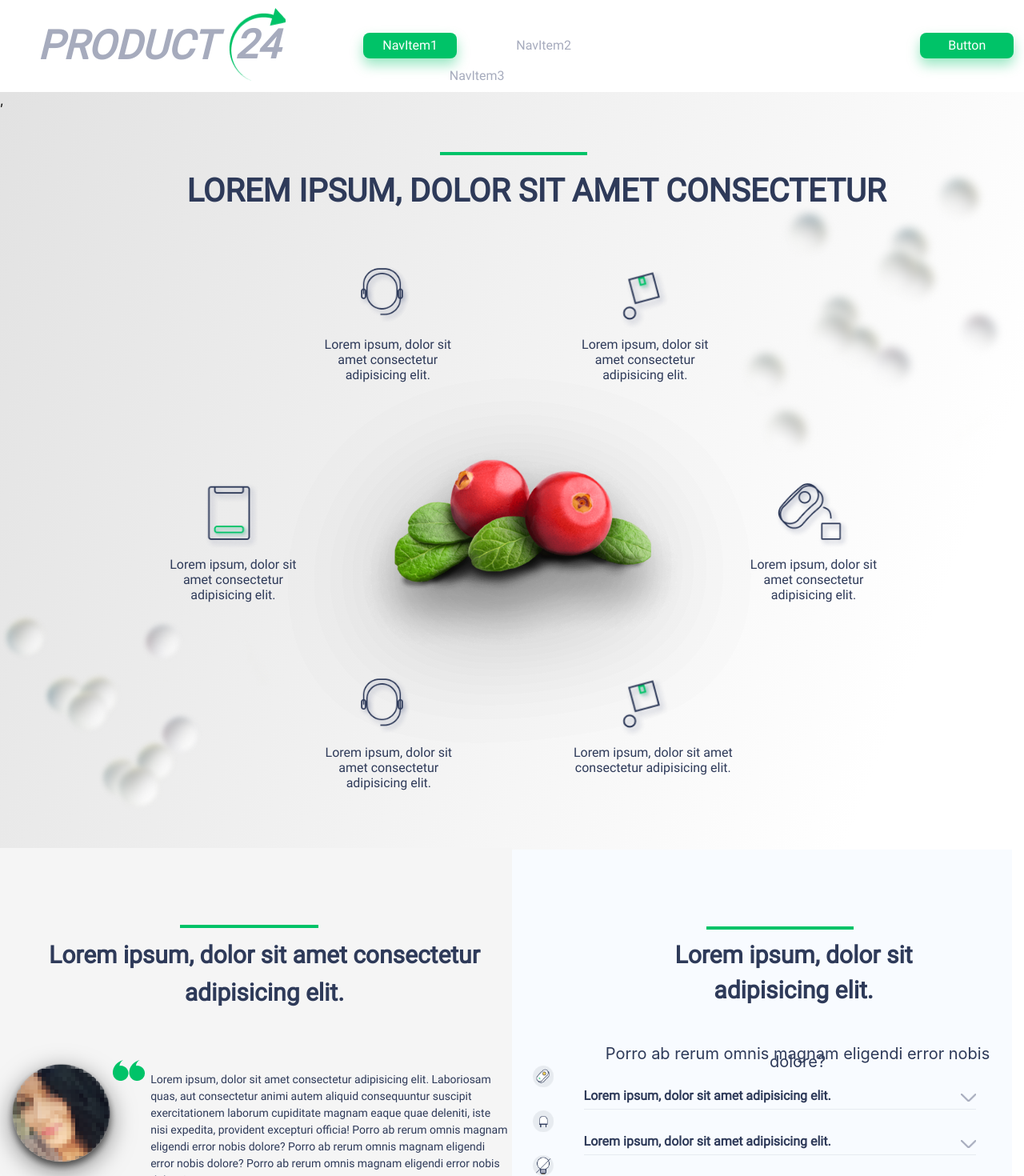
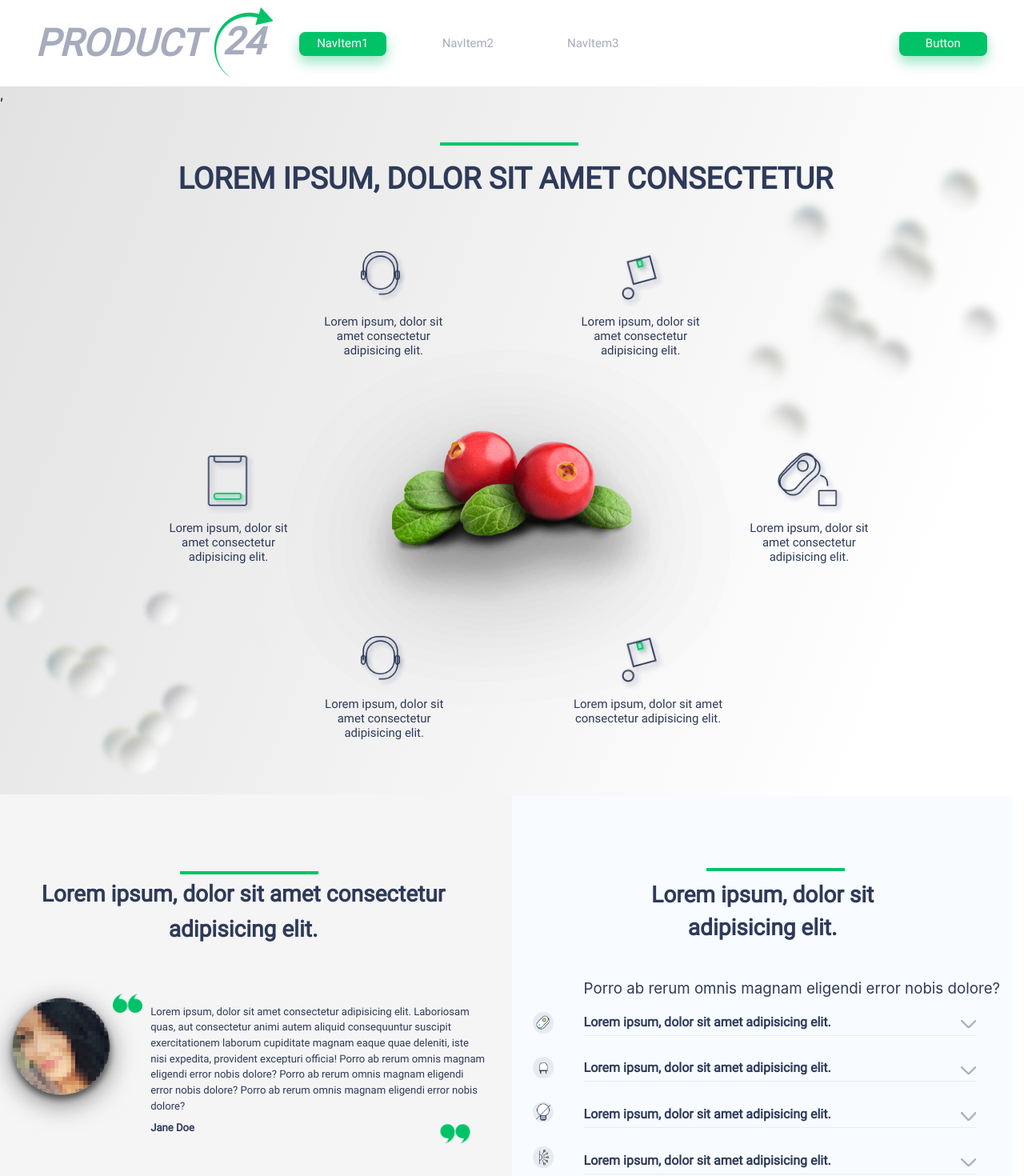
Before and after one commit to denosaur98/Tesonero, a React (Create React App) app: page / in a window 1280 px wide. Shown: the top 1470 px of the page at 80% size. Built offline with nearby package versions, Linux system fonts and the light colour scheme.

Commit message:
mibile90proc

```diff
--- a/src/components/header/Header.module.css
+++ b/src/components/header/Header.module.css
@@ -173,76 +173,76 @@
   .header_container {
     display: flex;
     position: absolute;
-    height: 120px;
+    height: 8.785vw;
     width: 99%;
   }
   .header_left {
     display: flex;
   }
   .logo_text {
-    margin-top: 20px;
-    margin-left: 47px;
+    margin-top: 1.464vw;
+    margin-left: 3.441vw;
     font-family: 'Roboto';
-    height: 75px;
-    left: 87px;
+    height: 5.490vw;
+    left: 6.369vw;
     font-style: italic;
     font-weight: 700;
-    font-size: 50px;
+    font-size: 3.660vw;
     line-height: 150%;
     text-transform: uppercase;
     color: #A6ABBD;
   }
   .logo {
     background-image: url('./Group7.png');
-    height: 92.75px;
-    width: 78.18px;
+    height: 6.790vw;
+    width: 5.723vw;
     position: relative;
     font-family: 'Roboto';
-    height: 75px;
-    top: 10px;
-    left: 15px;
+    height: 5.490vw;
+    top: 0.732vw;
+    left: 1.098vw;
     font-style: italic;
     font-weight: 700;
-    font-size: 50px;
+    font-size: 3.660vw;
     text-transform: uppercase;
     color: #A6ABBD;
     background-size: cover;
-    padding-top: 17px;
+    padding-top: 1.245vw;
   }
   .btns_left_container {
     position: relative;
-    top: 35px;
+    top: 2.662vw;
   }
   .btns {
     cursor: pointer;
     border: none;
-    width: 117px;
-    height: 32px;
-    margin-left: 50px;
-    margin-top: 6px;
+    width: 8.565vw;
+    height: 2.343vw;
+    margin-left: 3.660vw;
+    margin-top: 0.439vw;
     background: #00C368;
     box-shadow: 0px 8px 16px rgba(0, 195, 104, 0.4);
-    border-radius: 8px;
+    border-radius: 0.586vw;
     font-family: 'Roboto';
     font-style: normal;
     font-weight: 400;
-    font-size: 16px;
+    font-size: 1.171vw;
     line-height: 150%;
     color: #FFFFFF;
   }
   .btns:hover {
     cursor: pointer;
-    width: 117px;
-    height: 32px;
-    margin-left: 50px;
-    margin-top: 6px;
+    width: 8.565vw;
+    height: 2.343vw;
+    margin-left: 3.660vw;
+    margin-top: 0.439vw;
     background: #A6ABBD;
     box-shadow: 0px 8px 16px #A6ABBD;;
-    border-radius: 8px;
+    border-radius: 0.586vw;
     font-family: 'Roboto';
     font-style: normal;
     font-weight: 400;
-    font-size: 16px;
+    font-size: 1.171vw;
     line-height: 150%;
     color: #FFFF;
     border: none;
@@ -251,32 +251,32 @@
   .noact {
     cursor: pointer;
     border: none;
-    width: 117px;
-    height: 32px;
-    margin-left: 50px;
-    margin-top: 6px;
+    width: 8.565vw;
+    height: 2.343vw;
+    margin-left: 3.660vw;
+    margin-top: 0.439vw;
     background: none;
-    border-radius: 8px;
+    border-radius: 0.586vw;
     font-family: 'Roboto';
     font-style: normal;
     font-weight: 400;
-    font-size: 16px;
+    font-size: 1.171vw;
     line-height: 150%;
     color: #A6ABBD;
   }
   .noact:hover {
     cursor: pointer;
-    width: 117px;
-    height: 32px;
-    margin-left: 50px;
-    margin-top: 6px;
+    width: 8.565vw;
+    height: 2.343vw;
+    margin-left: 3.660vw;
+    margin-top: 0.439vw;
     background: #A6ABBD;
     box-shadow: 0px 8px 16px #A6ABBD;;
-    border-radius: 8px;
+    border-radius: 0.586vw;
     font-family: 'Roboto';
     font-style: normal;
     font-weight: 400;
-    font-size: 16px;
+    font-size: 1.171vw;
     line-height: 150%;
     color: #FFFF;
     border: none;
@@ -286,7 +286,7 @@
     display: flex;
     justify-content: right;
     position: relative;
-    top: 35px;
-    margin-left: 300px;
+    top: 2.662vw;
+    margin-left: 21.962vw;
   }
 }
--- a/src/components/main/Main.module.css
+++ b/src/components/main/Main.module.css
@@ -399,16 +399,16 @@
   .main_container {
     display: flex;
     position: absolute;
-    height: 947px;
+    height: 69.327vw;
     width: 100%;
     background: linear-gradient(111.04deg, #E2E2E2 0.39%, rgba(255, 255, 255, 0) 86.46%);
-    top: 115px;
+    top: 8.419vw;
   }
   .bubbles_right {
     background-image: url('./pattern_right.png');
     background-size: cover;
     position: absolute;
-    top: 20px;
+    top: 1.464vw;
     width: 34vw;
     height: 33vw;
     left: 65%;
@@ -420,30 +420,30 @@
     position: absolute;
     width: 34vw;
     height: 34vw;
-    top: 520px;
+    top: 38.067vw;
     left: -3%;
   }
   .line {
     justify-content: center;
     position: absolute;
-    width: 184px;
-    height: 4px;
+    width: 13.470vw;
+    height: 0.293vw;
     left: 43%;
-    top: 75px;
+    top: 5.490vw;
     background: #00C368
   }
   .title {
     justify-content: center;
     position: absolute;
-    width: 1223px;
-    height: 47px;
+    width: 89.531vw;
+    height: 3.441vw;
     left: 4.6%;
-    top: 60px;
+    top: 4.392vw;
     font-family: 'Roboto';
     font-style: normal;
     font-weight: 700;
-    font-size: 40px;
-    line-height: 47px;
+    font-size: 2.928vw;
+    line-height: 3.441vw;
     text-align: center;
     text-transform: uppercase;
     color: #2E3A59;
@@ -454,47 +454,47 @@
   .operator {
     background-image: url('./82.png');
     background-size: cover;
-    width: 64px;
-    height: 71.5px;
+    width: 4.685vw;
+    height: 5.234vw;
     position: absolute;
     left: 35%;
-    top: 217px;
+    top: 15.886vw;
     border-radius: 50%;
   }
   .square {
     background-image: url('./83.png');
     background-size: cover;
-    width: 82px;
-    height: 93px;
+    width: 6.003vw;
+    height: 6.808vw;
     position: absolute;
     left: 59%;
-    top: 202px;
+    top: 14.788vw;
   }
   .text {
     position: absolute;
-    width: 176px;
-    height: 57px;
+    width: 12.884vw;
+    height: 4.173vw;
     left: 31%;
-    top: 290px;
+    top: 21.230vw;
     font-family: 'Roboto';
     font-style: normal;
     font-weight: 400;
-    font-size: 16px;
-    line-height: 19px;
+    font-size: 1.171vw;
+    line-height: 1.391vw;
     text-align: center;
     color: #2E3A59;
   }
   .text2 {
     position: absolute;
-    width: 179px;
-    height: 57px;
+    width: 13.104vw;
+    height: 4.173vw;
     left: 56%;
-    top: 290px;
+    top: 21.230vw;
     font-family: 'Roboto';
     font-style: normal;
     font-weight: 400;
-    font-size: 16px;
-    line-height: 19px;
+    font-size: 1.171vw;
+    line-height: 1.391vw;
     text-align: center;
     color: #2E3A59;
   }
@@ -503,56 +503,56 @@
     background-size: cover;
     box-sizing: border-box;
     position: absolute;
-    width: 66px;
-    height: 82px;
+    width: 4.832vw;
+    height: 6.003vw;
     left: 20%;
-    top: 489px;
-    border-radius: 4px;
+    top: 35.798vw;
+    border-radius: 0.293vw;
   }
   .berries {
     background-image: url('./box\ 2.png');
     background-size: cover;
     position: absolute;
-    width: 436.34px;
-    height: 270px;
+    width: 31.943vw;
+    height: 19.766vw;
     left: 34%;
-    top: 430px;
+    top: 31.479vw;
     filter: drop-shadow(0px 40px 80px rgba(0, 0, 0, 0.16));
   }
   .item {
     background-image: url('./84.png');
     background-size: cover;
     position: absolute;
-    width: 96px;
-    height: 87px;
+    width: 7.028vw;
+    height: 6.369vw;
     left: 75.5%;
-    top: 483px;
+    top: 35.359vw;
   }
   .text3 {
     position: absolute;
-    width: 186px;
-    height: 57px;
+    width: 13.616vw;
+    height: 4.173vw;
     left: 15.5%;
-    top: 565px;
+    top: 41.362vw;
     font-family: 'Roboto';
     font-style: normal;
     font-weight: 400;
-    font-size: 16px;
-    line-height: 19px;
+    font-size: 1.171vw;
+    line-height: 1.391vw;
     text-align: center;
     color: #2E3A59;
   }
   .text4 {
     position: absolute;
-    width: 178px;
-    height: 57px;
+    width: 13.031vw;
+    height: 4.173vw;
     left: 72.5%;
-    top: 565px;
+    top: 41.362vw;
     font-family: 'Roboto';
     font-style: normal;
     font-weight: 400;
-    font-size: 16px;
-    line-height: 19px;
+    font-size: 1.171vw;
+    line-height: 1.391vw;
     text-align: center;
     color: #2E3A59;
   }
@@ -560,45 +560,45 @@
     background-image: url('./82.png');
     background-size: cover;
     position: absolute;
-    width: 64px;
-    height: 71.5px;
+    width: 4.685vw;
+    height: 5.234vw;
     left: 35%;
-    top: 730px;
+    top: 53.441vw;
   }
   .square2 {
     background-image: url('./83.png');
     background-size: cover;
-    width: 82px;
-    height: 93px;
+    width: 6.003vw;
+    height: 6.808vw;
     position: absolute;
     left: 59%;
-    top: 712px;
+    top: 52.123vw;
   }
   .text5 {
     position: absolute;
-    width: 178px;
-    height: 57px;
+    width: 13.031vw;
+    height: 4.173vw;
     left: 31%;
-    top: 800px;
+    top: 58.565vw;
     font-family: 'Roboto';
     font-style: normal;
     font-weight: 400;
-    font-size: 16px;
-    line-height: 19px;
+    font-size: 1.171vw;
+    line-height: 1.391vw;
     text-align: center;
     color: #2E3A59;
   }
   .text6 {
     position: absolute;
-    width: 199px;
-    height: 38px;
+    width: 14.568vw;
+    height: 2.782vw;
     left: 56%;
-    top: 800px;
+    top: 58.565vw;
     font-family: 'Roboto';
     font-style: normal;
     font-weight: 400;
-    font-size: 16px;
-    line-height: 19px;
+    font-size: 1.171vw;
+    line-height: 1.391vw;
     text-align: center;
     color: #2E3A59;
   }
--- a/src/components/sectionMain/SectionMain.module.css
+++ b/src/components/sectionMain/SectionMain.module.css
@@ -49,9 +49,10 @@
 }
 .quotes {
   background-image: url('./quotes.png');
+  background-size: cover;
   position: absolute;
-  width: 40px;
-  height: 26px;
+  width: 2.083vw;
+  height: 1.354vw;
   left: 17.240vw;
   top: 13.802vw;
 }
@@ -79,9 +80,10 @@
 }
 .quotes_oposite {
   background-image: url('./quotes.png');
+  background-size: cover;
   position: absolute;
-  width: 40px;
-  height: 26px;
+  width: 2.083vw;
+  height: 1.354vw;
   left: 46.719vw;
   top: 24.063vw;
   transform: matrix(-1, 0, 0, -1, 0, 0);
@@ -383,14 +385,14 @@
   .section_container {
     display: flex;
     width: 100%;
-    height: 829px;
+    height: 60.688vw;
   }
   .left_section_container {
     position: absolute;
     width: 57vw;
     height: 829px;
     left: -7vw;
-    top: 1060px;
+    top: 77.599vw;
     background: #F5F5F5;
   }
   .line {
@@ -403,15 +405,15 @@
   }
   .title {
     position: absolute;
-    width: 614px;
-    height: 94px;
-    left: 113px;
-    top: 80px;
+    width: 44.949vw;
+    height: 6.881vw;
+    left: 8.272vw;
+    top: 5.857vw;
     font-family: 'Roboto';
     font-style: normal;
     font-weight: 700;
-    font-size: 30px;
-    line-height: 47px;
+    font-size: 2.196vw;
+    line-height: 3.441vw;
     text-align: center;
     color: #2E3A59;
   }
@@ -423,36 +425,38 @@
     width: 11vw;
     height: 11vw;
     left: 7.5vw;
-    top: 266px;
+    top: 19.473vw;
     filter: drop-shadow(0px 8px 15px rgba(0, 0, 0, 0.5));
   }
   .quotes {
     background-image: url('./quotes.png');
+    background-size: cover;
     position: absolute;
-    width: 40px;
-    height: 26px;
+    width: 2.928vw;
+    height: 1.903vw;
     left: 18vw;
-    top: 265px;
+    top: 19.400vw;
   }
   .text {
     position: absolute;
     text-align: left;
-    width: 449px;
-    height: 201px;
+    width: 32.870vw;
+    height: 14.714vw;
     left: 21.7vw;
-    top: 265px;
+    top: 19.400vw;
     font-family: 'Roboto';
     font-style: normal;
     font-weight: 400;
-    font-size: 14px;
+    font-size: 1.025vw;
     line-height: 150%;
     color: #2E3A59;
   }
   .quotes_oposite {
     background-image: url('./quotes.png');
+    background-size: cover;
     position: absolute;
-    width: 40px;
-    height: 26px;
+    width: 2.928vw;
+    height: 1.903vw;
     left: 50vw;
     top: 32.2vw;
     transform: matrix(-1, 0, 0, -1, 0, 0);
@@ -469,7 +473,7 @@
     font-family: 'Roboto';
     font-style: normal;
     font-weight: 400;
-    font-size: 14px;
+    font-size: 1.025vw;
     line-height: 150%;
     color: #2E3A59;
   }
@@ -504,7 +508,7 @@
     font-family: 'Roboto';
     font-style: normal;
     font-weight: 400;
-    font-size: 14px;
+    font-size: 1.025vw;
     line-height: 150%;
     color: #2E3A59;
   }
@@ -514,39 +518,39 @@
     right: 0.1px;
     width: 48.79vw;
     height: 829px;
-    top: 1062px;
+    top: 77.745vw;
     background: #F8FBFF;
     overflow: hidden;
   }
   .line2 {
     position: absolute;
-    width: 184px;
-    height: 4px;
+    width: 13.470vw;
+    height: 0.293vw;
     left: 19vw;
-    top: 96px;
+    top: 7.028vw;
     background: #00C368;
   }
   .title2 {
     position: absolute;
-    width: 640px;
-    height: 147px;
+    width: 43.924vw;
+    height: 10.761vw;
     left: 2.5vw;
-    top: 80px;
+    top: 5.857vw;
     font-family: 'Roboto';
     font-style: normal;
     font-weight: 700;
-    font-size: 30px;
-    line-height: 44px;
+    font-size: 2.196vw;
+    line-height: 3.221vw;
     text-align: center;
     color: #2E3A59;
   }
   .span_title {
     display: flex;
-    margin-top: 230px;
+    margin-top: 16.837vw;
     margin-left: 7vw;
-    line-height: 10px;
+    line-height: 0.732vw;
     font-weight: 400;
-    font-size: 20px;
+    font-size: 1.464vw;
     color: #2E3A59;
   }
 }
```
